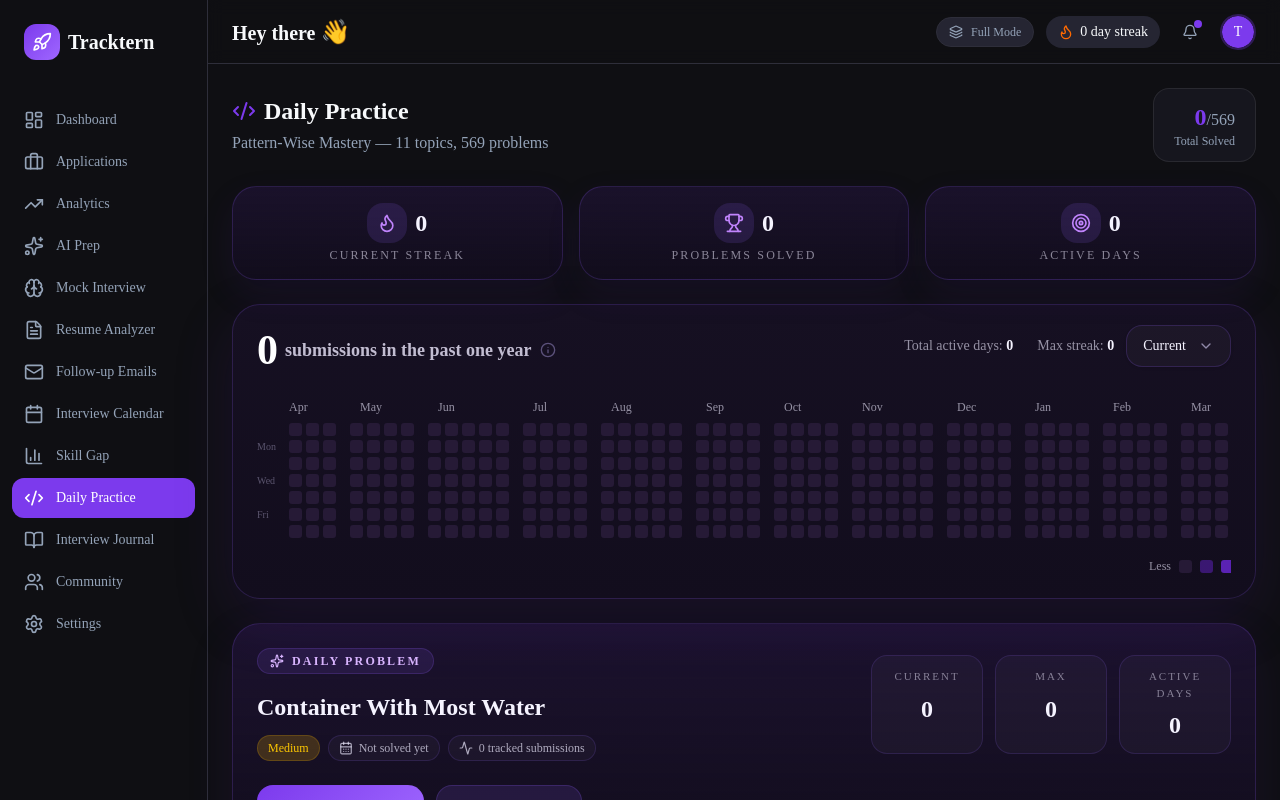
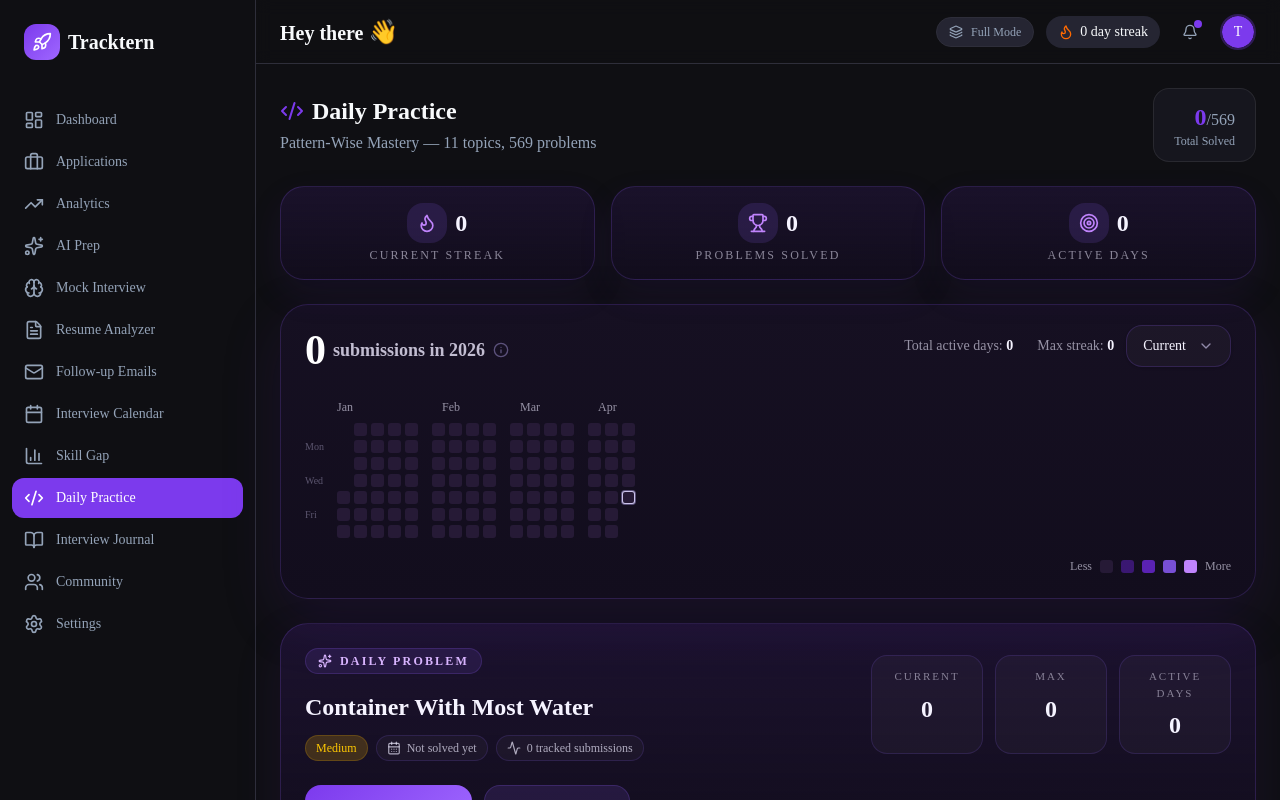
Before and after one commit to ayushoncode/Tracktern, a Next.js app in the folder client/: page /practice in a window 1280 px wide. Shown: the top 800 px of the page. Built offline with nearby package versions, Linux system fonts and the light colour scheme.

Commit message:
Scope practice heatmap to current year

```diff
--- a/client/app/(dashboard)/practice/page.tsx
+++ b/client/app/(dashboard)/practice/page.tsx
@@ -587,12 +587,10 @@ function getDailyProblem() {
   return DAILY_PROBLEMS[dayOfYear % DAILY_PROBLEMS.length]
 }
 
-function buildYearHeatmap(submissionCounts: Record<string, number>) {
+function buildCurrentYearHeatmap(submissionCounts: Record<string, number>) {
   const cells: { date: string; count: number; month: number; week: number; dayOfWeek: number }[] = []
   const today = new Date()
-  const startDate = new Date(today)
-  startDate.setDate(today.getDate() - 364)
-  startDate.setDate(startDate.getDate() - startDate.getDay())
+  const startDate = new Date(today.getFullYear(), 0, 1)
 
   let weekIdx = 0
   const cur = new Date(startDate)
@@ -756,6 +754,13 @@ export default function PracticePage() {
   const totalSolved = SHEET_DATA.reduce((acc, t) => acc + getTopicProgress(t).done, 0)
   const grandTotal = SHEET_DATA.reduce((a, b) => a + b.total, 0)
   const stats = useMemo(() => computeStreakStats(submissionCounts), [submissionCounts])
+  const currentYear = new Date().getFullYear()
+  const currentYearSubmissionCounts = useMemo(() => {
+    return Object.fromEntries(
+      Object.entries(submissionCounts).filter(([key]) => key.startsWith(`${currentYear}-`))
+    )
+  }, [currentYear, submissionCounts])
+  const currentYearStats = useMemo(() => computeStreakStats(currentYearSubmissionCounts), [currentYearSubmissionCounts])
 
   const markDailyDone = () => {
     if (dailyDone) return
@@ -769,7 +774,7 @@ export default function PracticePage() {
     localStorage.setItem("practice_submission_counts", JSON.stringify(newSubmissionCounts))
   }
 
-  const { cells, totalWeeks } = buildYearHeatmap(submissionCounts)
+  const { cells, totalWeeks } = buildCurrentYearHeatmap(currentYearSubmissionCounts)
   const heatmapCellMap = useMemo(() => {
     return new Map(cells.map((cell) => [`${cell.week}-${cell.dayOfWeek}`, cell]))
   }, [cells])
@@ -778,7 +783,7 @@ export default function PracticePage() {
   const monthLabels: { month: number; week: number }[] = []
   let lastMonth = -1
   cells.forEach(c => {
-    if (c.dayOfWeek === 0 && c.month !== lastMonth) {
+    if (c.month !== lastMonth) {
       monthLabels.push({ month: c.month, week: c.week })
       lastMonth = c.month
     }
@@ -973,15 +978,15 @@ export default function PracticePage() {
       <div className="overflow-hidden rounded-[28px] border border-[#8b5cf6]/20 bg-[linear-gradient(180deg,#161022_0%,#120d1d_100%)] px-4 py-5 shadow-[0_20px_60px_rgba(76,29,149,0.18)] sm:px-6">
         <div className="flex flex-col gap-4 lg:flex-row lg:items-start lg:justify-between">
           <div className="flex items-center gap-2 text-[15px] font-semibold text-violet-50 sm:text-[18px]">
-            <span className="text-3xl font-black tracking-tight text-white sm:text-[42px]">{stats.totalSubmissions}</span>
-            <span className="leading-none text-violet-100/80">submissions in the past one year</span>
+            <span className="text-3xl font-black tracking-tight text-white sm:text-[42px]">{currentYearStats.totalSubmissions}</span>
+            <span className="leading-none text-violet-100/80">submissions in {currentYear}</span>
             <Info className="h-4 w-4 text-violet-300/40" />
           </div>
 
           <div className="flex flex-col gap-3 sm:flex-row sm:items-center sm:justify-between lg:justify-end">
             <div className="flex items-center gap-6 text-sm text-violet-100/60">
-              <span>Total active days: <span className="font-semibold text-violet-50">{stats.activeDays}</span></span>
-              <span>Max streak: <span className="font-semibold text-violet-50">{stats.maxStreak}</span></span>
+              <span>Total active days: <span className="font-semibold text-violet-50">{currentYearStats.activeDays}</span></span>
+              <span>Max streak: <span className="font-semibold text-violet-50">{currentYearStats.maxStreak}</span></span>
             </div>
             <button
               type="button"
```
